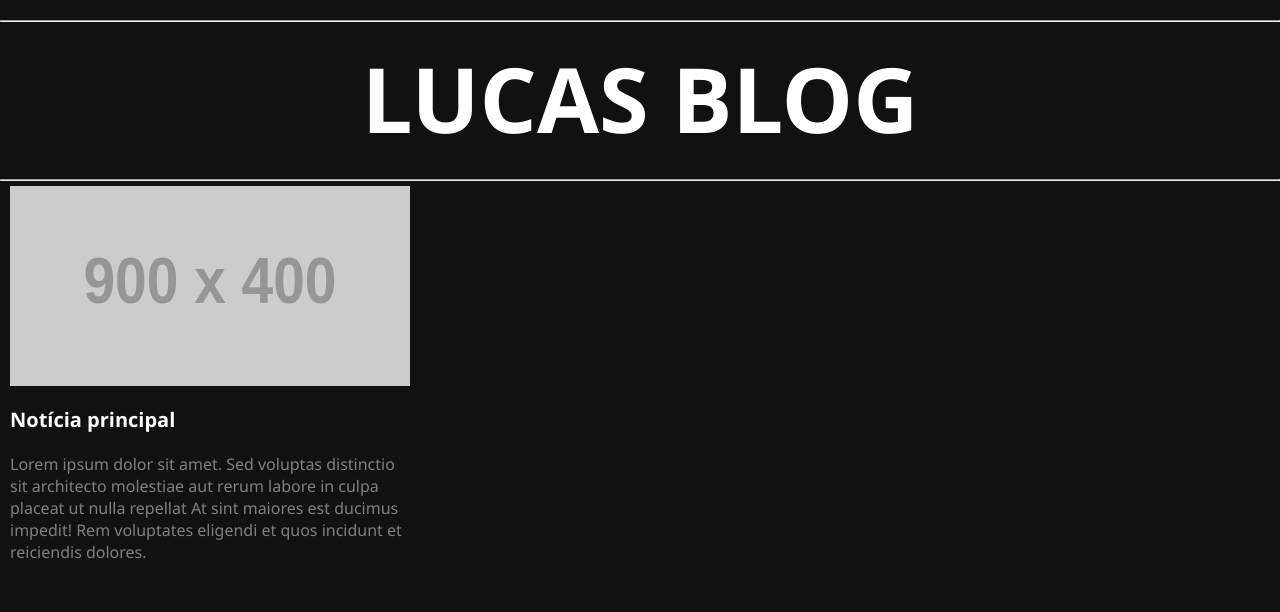
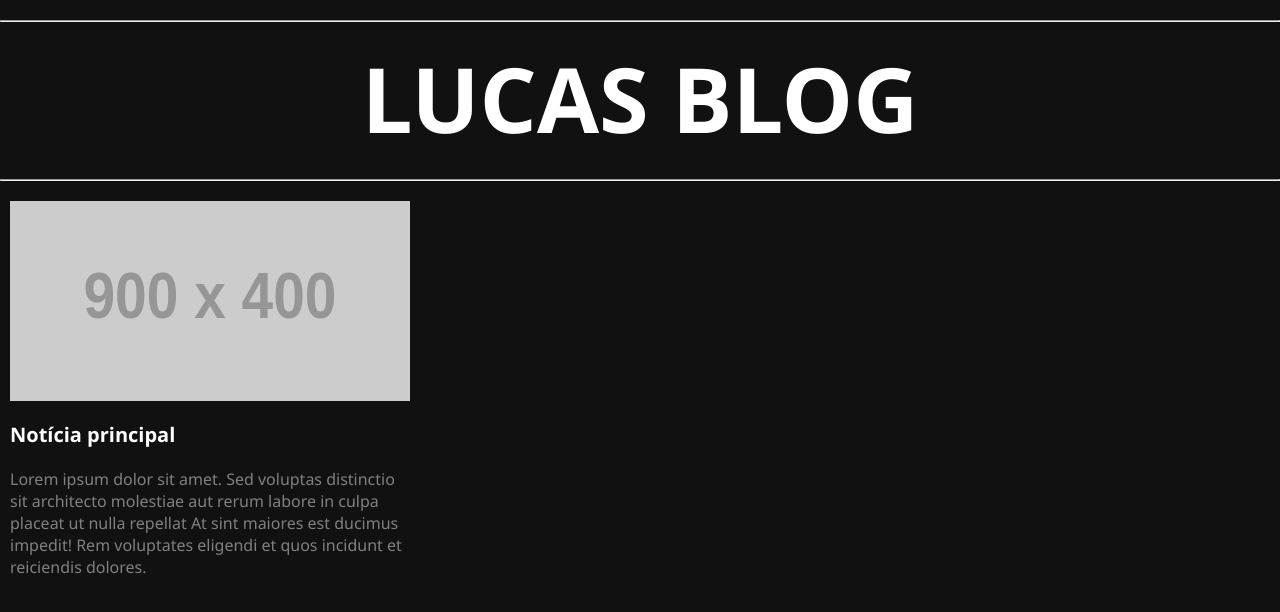
Before and after one commit to FSLucas22/angular-blog, an Angular app: page / in a window 1280 px wide. Shown: the top 612 px of the page. Built offline with nearby package versions, Linux system fonts and the light colour scheme.

Commit message:
feat: added space between title and articles

```diff
--- a/src/app/pages/home/home.component.css
+++ b/src/app/pages/home/home.component.css
@@ -0,0 +1,3 @@
+.container__articles {
+  margin-top: 20px;
+}
```
